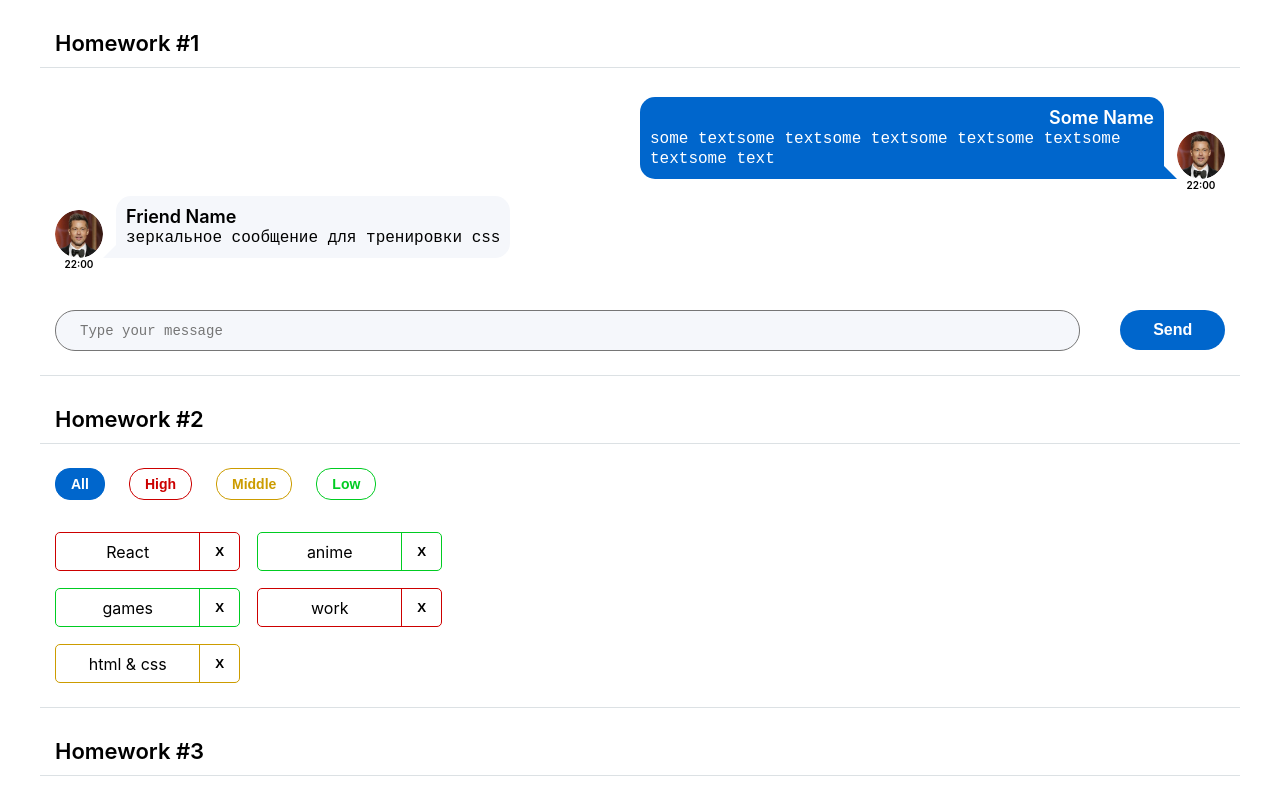
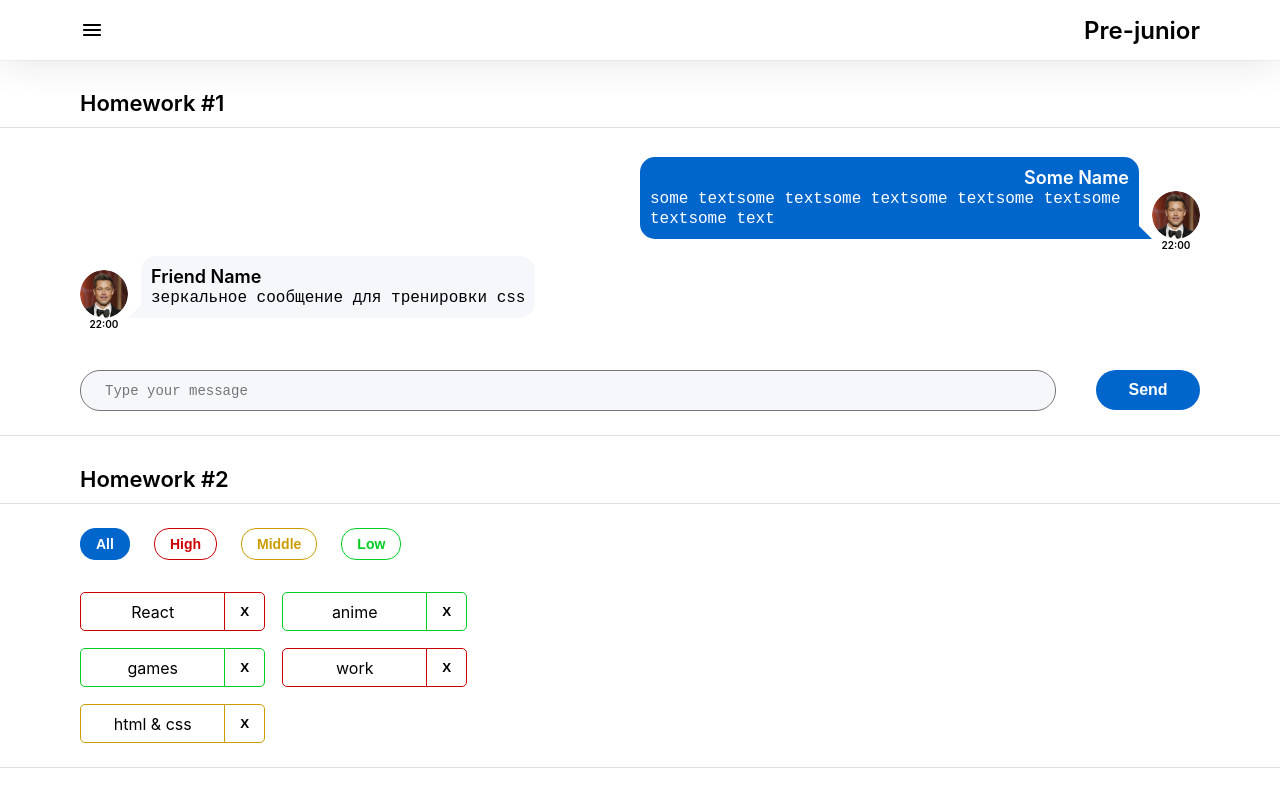
Before and after one commit to Talman95/react-hw, a React (Create React App) app: page /#/pre-junior in a window 1280 px wide. Shown: the top 800 px of the page. Built offline with nearby package versions, Linux system fonts and the light colour scheme.

Commit message:
added hw5

```diff
--- a/src/index.css
+++ b/src/index.css
@@ -2,6 +2,10 @@
     margin: 0;
     padding: 0;
     box-sizing: border-box;
+}
+
+html {
+    font-size: 16px;
 }
 
 body {
--- a/src/s1-main/App.module.css
+++ b/src/s1-main/App.module.css
@@ -1,12 +1,11 @@
 .App {
     --header_height: 60px;
-    max-width: 1200px;
     margin: 0 auto;
 }
 
 .hw {
     position: relative;
-    padding: 25px 15px;
+    padding: 25px 5rem;
 }
 
 .hwTitle {
@@ -15,8 +14,9 @@
     line-height: 27px;
     color: #000000;
     margin: 30px 0 10px;
-    padding: 0 15px;
+    padding: 0 5rem;
 }
+
 .hw::after {
     background: #dce1e4;
     content: "";
@@ -27,6 +27,7 @@
     right: 0;
     top: 0;
 }
+
 .hw::before {
     background: #dce1e4;
     content: "";
@@ -37,3 +38,12 @@
     right: 0;
     bottom: 0;
 }
+
+@media (max-width: 500px) {
+    .hw {
+        padding: 25px 2rem;
+    }
+    .hwTitle {
+        padding: 0 2rem;
+    }
+}
--- a/src/s1-main/App.tsx
+++ b/src/s1-main/App.tsx
@@ -1,20 +1,17 @@
 import React from 'react'
 import s from './App.module.css'
-import HW1 from '../s2-homeworks/hw01/HW1'
-import HW2 from "../s2-homeworks/hw02/HW2";
-import HW3 from "../s2-homeworks/hw03/HW3";
-import HW4 from "../s2-homeworks/hw04/HW4";
+import HW5 from "../s2-homeworks/hw05/HW5";
 
 function App() {
     return (
         <div className={s.App}>
-            <HW1/>
-            <HW2/>
-            <HW3/>
-            <HW4/>
+            {/*<HW1/>*/}
+            {/*<HW2/>*/}
+            {/*<HW3/>*/}
+            {/*<HW4/>*/}
 
             {/*при выполнении дз 5 и более - закомментировать здесь дз 1-4, так как они есть внутри дз 5*/}
-            {/*<HW5/>*/}
+            <HW5/>
         </div>
     )
 }
--- a/src/s2-homeworks/hw05/Pages.tsx
+++ b/src/s2-homeworks/hw05/Pages.tsx
@@ -18,15 +18,15 @@ function Pages() {
             <Routes>
                 {/*роутинг будут писать студенты*/}
                 {/*в начале мы попадаем на страницу '/' и переходим сразу на страницу /pre-junior*/}
-                {/*<Route ...*/}
+                <Route path="/" element={<Navigate to="/pre-junior" />} />
 
                 {/*роуты для /pre-junior, /junior, /junior-plus*/}
-                {/*<Route ...*/}
-                {/*<Route ...*/}
-                {/*<Route ...*/}
+                <Route path="/pre-junior" element={<PreJunior />} />
+                <Route path="/junior" element={<Junior />} />
+                <Route path="/junior-plus" element={<JuniorPlus />} />
 
                 {/*роут для несуществующей страницы должен отрисовать <Error404 />*/}
-                {/*<Route ...*/}
+                <Route path="*" element={<Error404 />} />
             </Routes>
         </div>
     )
--- a/src/s2-homeworks/hw05/header/Header.module.css
+++ b/src/s2-homeworks/hw05/header/Header.module.css
@@ -1,8 +1,30 @@
 .burgerMenuIcon {
+    display: block;
+    width: 24px;
+    height: 24px;
+    cursor: pointer;
 }
 
 .header {
+    height: 60px;
+    width: 100%;
+    background: #FFFFFF;
+    box-shadow: 0 0 40px rgba(29, 33, 38, 0.13), 0 0 2px rgba(29, 33, 38, 0.1);
+    padding: 15px 5rem;
+    display: flex;
+    justify-content: space-between;
+    align-items: center;
+}
+
+@media (max-width: 500px) {
+    .header {
+        padding: 15px 2rem;
+    }
 }
 
 .header h1 {
+    font-weight: 600;
+    font-size: 24px;
+    line-height: 29px;
+    color: #000000;
 }
--- a/src/s2-homeworks/hw05/sidebar/Sidebar.module.css
+++ b/src/s2-homeworks/hw05/sidebar/Sidebar.module.css
@@ -1,25 +1,85 @@
 .sidebar {
+    position: fixed;
+    width: 30%;
+    height: 100vh;
+    overflow: hidden;
+    background: #FFFFFF;
+    box-shadow: 0 10px 40px rgba(29, 33, 38, 0.13), 0 1px 2px rgba(29, 33, 38, 0.1);
+    border-radius: 0;
+    transition: 0.5s;
+    z-index: 2;
+    display: block;
+    left: -100%;
 }
 
-.sidebar.open {
+.open {
+    left: 0;
 }
 
 .background {
+    background: #000000;
+    opacity: 0.3;
+    position: absolute;
+    z-index: 1;
+    width: 100vw;
+    height: 100vh;
 }
 
 .nav {
+    height: 100%;
+    margin: 63px 0 0 70px;
+    display: flex;
+    flex-direction: column;
+}
+
+@media (max-width: 500px) {
+    .nav {
+        margin: 4em 2em;
+    }
 }
 
 .nav a {
+    outline: none;
+    text-decoration: none;
+    width: fit-content;
+    font-weight: 600;
+    font-size: 22px;
+    line-height: 27px;
+    color: #000000;
+    margin-bottom: 45px;
 }
 
 .nav a:hover {
+    color: #58ACFF;
+}
+
+.nav a:active {
+    color: #3D6B99;
 }
 
 .nav a.active {
+    color: #0059B2;
+    text-decoration-line: underline;
+
 }
+
 .close {
+    position: absolute;
+    top: 22px;
+    right: 30px;
+    display: flex;
+    cursor: pointer;
+    padding: 0;
+    border: none;
+    background-color: transparent;
 }
 
 .close img {
+    width: 18px;
+    height: 18px;
 }
+
+.active {
+    text-decoration-line: underline;
+    color: #0059B2;
+}
--- a/src/s2-homeworks/hw05/sidebar/Sidebar.tsx
+++ b/src/s2-homeworks/hw05/sidebar/Sidebar.tsx
@@ -31,7 +31,7 @@ export const Sidebar: FC<PropsType> = ({open, handleClose}) => {
                         id={'hw5-pre-junior-link'}
                         to={PATH.PRE_JUNIOR}
                         onClick={handleClose}
-                        // className={...} // делает студент
+                        className={({ isActive }) => (isActive ? s.active : '')}
                     >
                         Pre-junior
                     </NavLink>
@@ -39,7 +39,7 @@ export const Sidebar: FC<PropsType> = ({open, handleClose}) => {
                         id={'hw5-junior-link'}
                         to={PATH.JUNIOR}
                         onClick={handleClose}
-                        // className={...} // делает студент
+                        className={({ isActive }) => (isActive ? s.active : '')}
                     >
                         Junior
                     </NavLink>
@@ -47,7 +47,7 @@ export const Sidebar: FC<PropsType> = ({open, handleClose}) => {
                         id={'hw5-junior-plus-link'}
                         to={PATH.JUNIOR_PLUS}
                         onClick={handleClose}
-                        // className={...} // делает студент
+                        className={({ isActive }) => (isActive ? s.active : '')}
                     >
                         Junior Plus
                     </NavLink>
```
